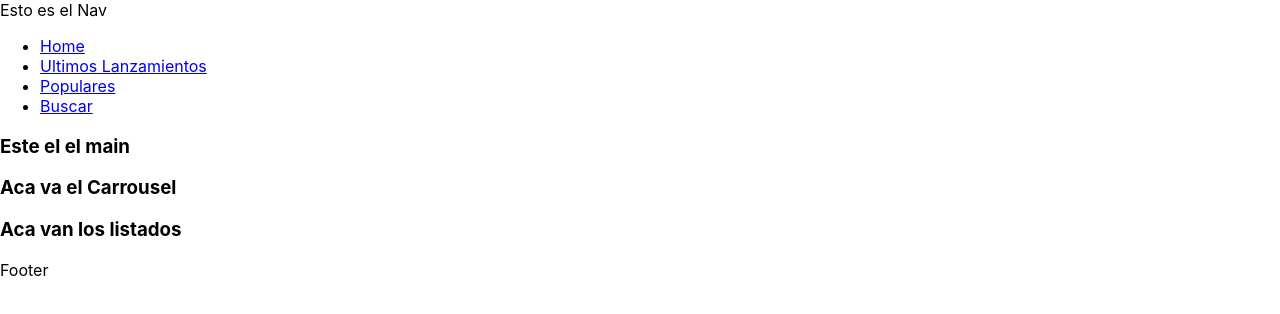
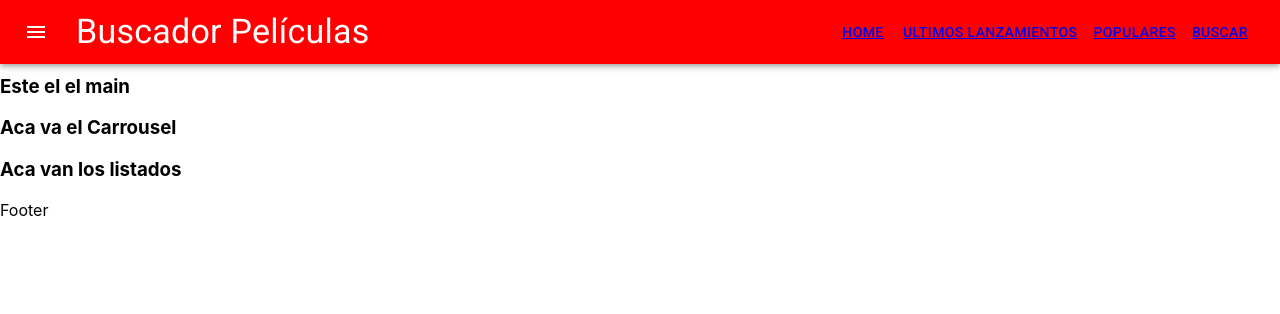
Before and after one commit to sandramuraca/tp-buscardor-peliculas-, a React (Create React App) app: page / in a window 1280 px wide. Shown: the top 314 px of the page. Built offline with nearby package versions, Linux system fonts and the light colour scheme.

Commit message:
stilo mas o menos barra navegacion

```diff
--- a/package.json
+++ b/package.json
@@ -3,6 +3,8 @@
   "version": "0.1.0",
   "private": true,
   "dependencies": {
+    "@emotion/react": "^11.8.1",
+    "@emotion/styled": "^11.8.1",
     "@mui/icons-material": "^5.4.2",
     "@mui/material": "^5.4.3",
     "@mui/styled-engine-sc": "^5.4.2",
--- a/src/componentes/Nav.js
+++ b/src/componentes/Nav.js
@@ -1,15 +1,57 @@
 import { Link } from "react-router-dom";
+import Box from '@mui/material/Box';
+import AppBar from '@mui/material/AppBar';
+import Toolbar from '@mui/material/Toolbar';
+import Typography from '@mui/material/Typography';
+import Button from '@mui/material/Button';
+import IconButton from '@mui/material/IconButton';
+import MenuIcon from '@mui/icons-material/Menu';
+
 
 const Nav = () =>{
     return (
       <div>
-        Esto es el Nav
+
+        <Box sx={{ flexGrow: 1 }}>
+          <AppBar
+          position="fixed"
+          sx={{ bgcolor: "red"}}>
+            <Toolbar>
+              <IconButton
+                size="large"
+                edge="start"
+                color="inherit"
+                aria-label="menu"
+                sx={{ mr: 2 }}
+              >
+              <MenuIcon />
+              </IconButton>
+              <Typography variant="h4" component="div" sx={{ flexGrow: 1 }}>
+                Buscador Películas
+              </Typography>
+              <Button color="inherit">
+                <Link to="/"> Home </Link>
+              </Button>
+
+              <Button>
+                <Link to="/ultimos-lanzamientos">Ultimos Lanzamientos</Link>
+              </Button>
+
+              <Button>
+                <Link to="/populares">Populares </Link>
+              </Button>
+
+              <Button>
+              <Link to="/buscar">Buscar</Link>
+              </Button>
+            </Toolbar>
+          </AppBar>
+        </Box>
 
         <ul>
-            <li> <Link to="/"> Home </Link> </li>
-            <li> <Link to="/ultimos-lanzamientos">Ultimos Lanzamientos</Link></li>
-            <li><Link to="/populares">Populares </Link></li>
-            <li> <Link to="/buscar">Buscar</Link></li>
+
+            <li></li>
+            <li> </li>
         </ul>
 
       </div>
```
Also changed, not shown: 1 other file (tests, documents, lock files or other folders).
